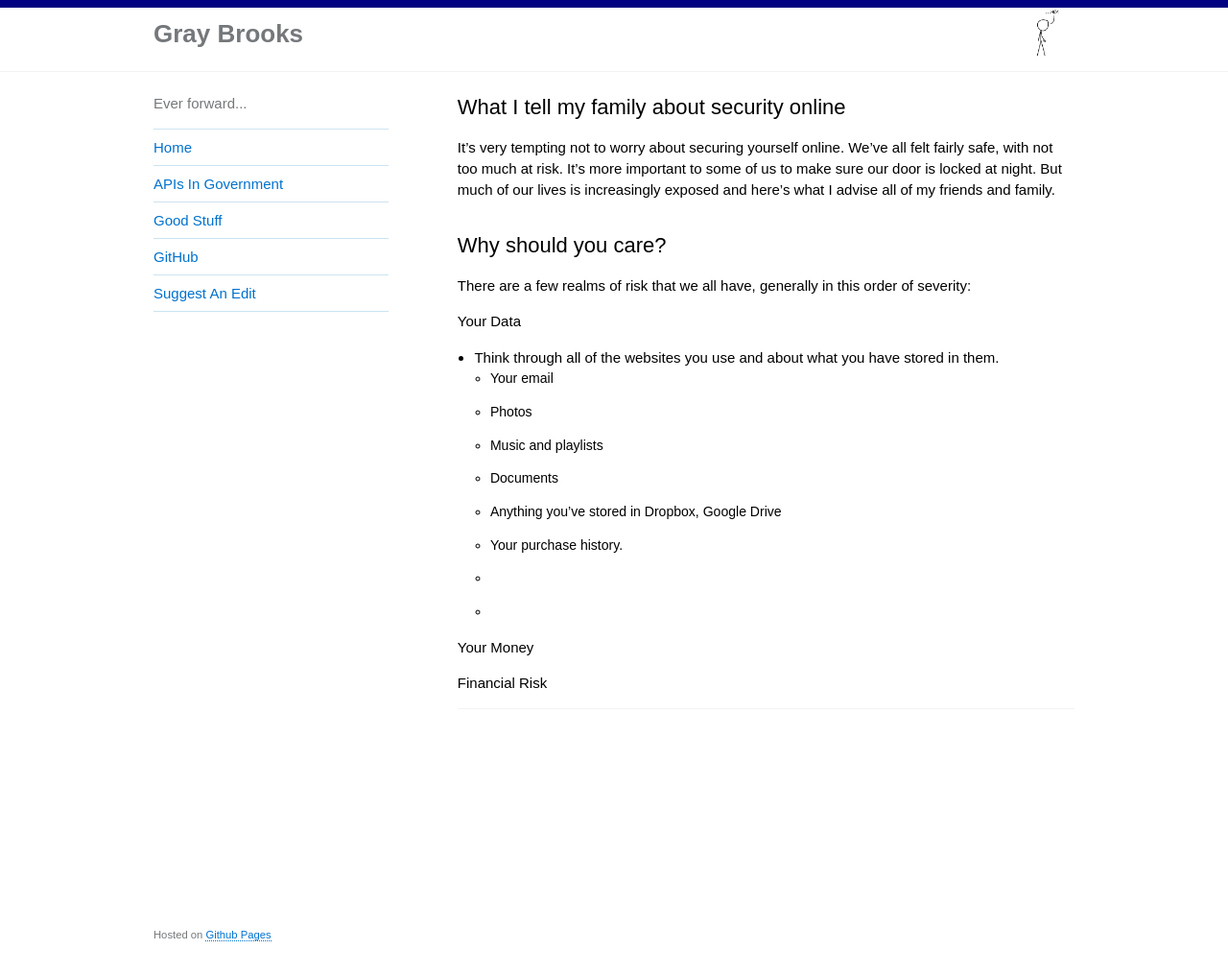
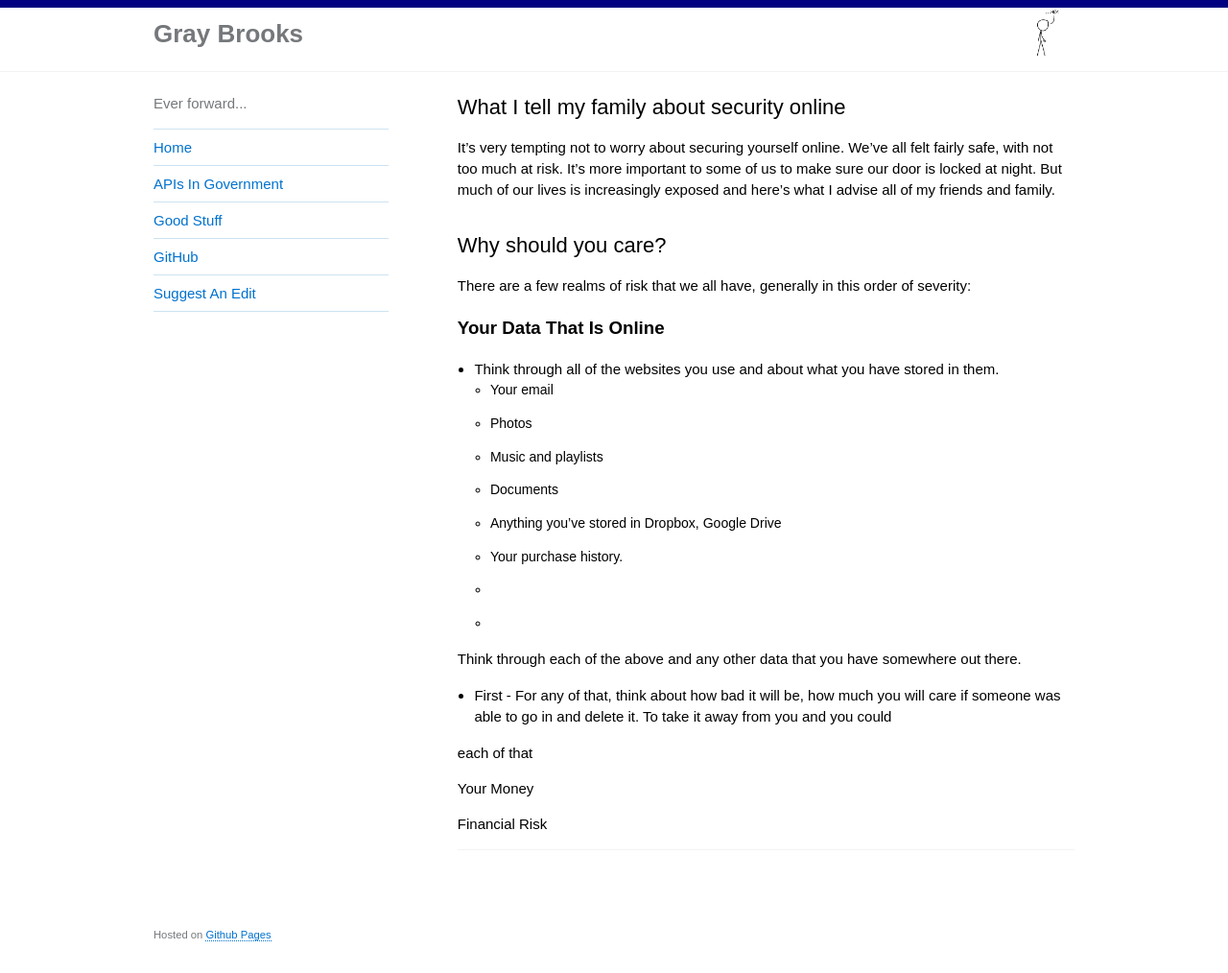
Before and after one commit to gbinal/gbinal.github.com, a Jekyll site: the page built from pages/security.md, in a window 1280 px wide and 1014 px high. Shown: the whole window at 96% size. Built offline with Jekyll 4.4.1, drawn with Linux system fonts in a browser that asks for light colours.

Commit message:
adding content

```diff
--- a/pages/security.md
+++ b/pages/security.md
@@ -9,7 +9,8 @@ It's very tempting not to worry about securing yourself online. We've all felt f
 
 There are a few realms of risk that we all have, generally in this order of severity:
 
-Your Data
+### Your Data That Is Online
+
 * Think through all of the websites you use and about what you have stored in them.
   * Your email
   * Photos
@@ -22,6 +23,12 @@ Your Data
 
 
 
+Think through each of the above and any other data that you have somewhere out there.
+* First - For any of that, think about how bad it will be, how much you will care if someone was able to go in and delete it.  To take it away from you and you could
+
+each of that
+
+
 Your Money
 
 
```
